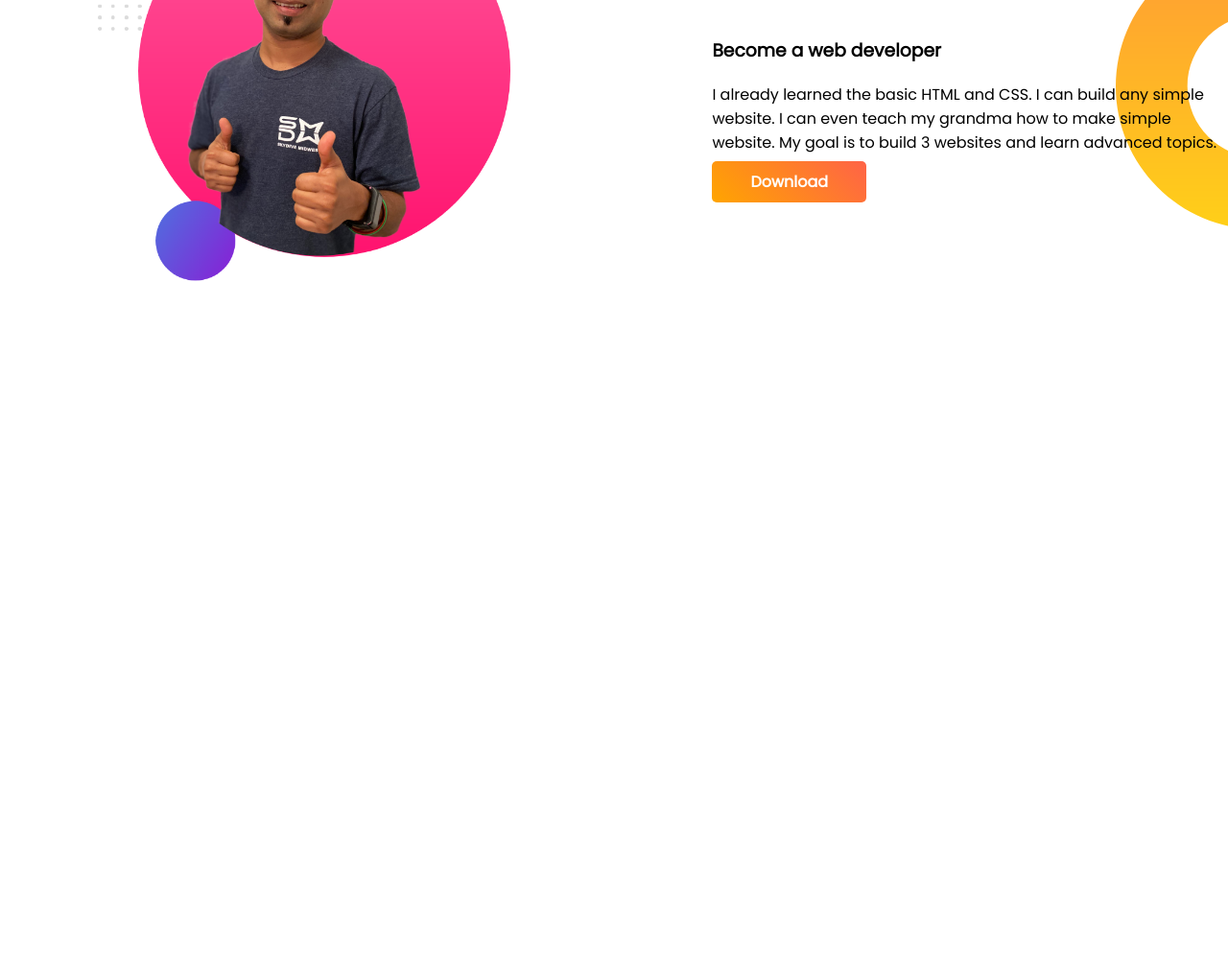
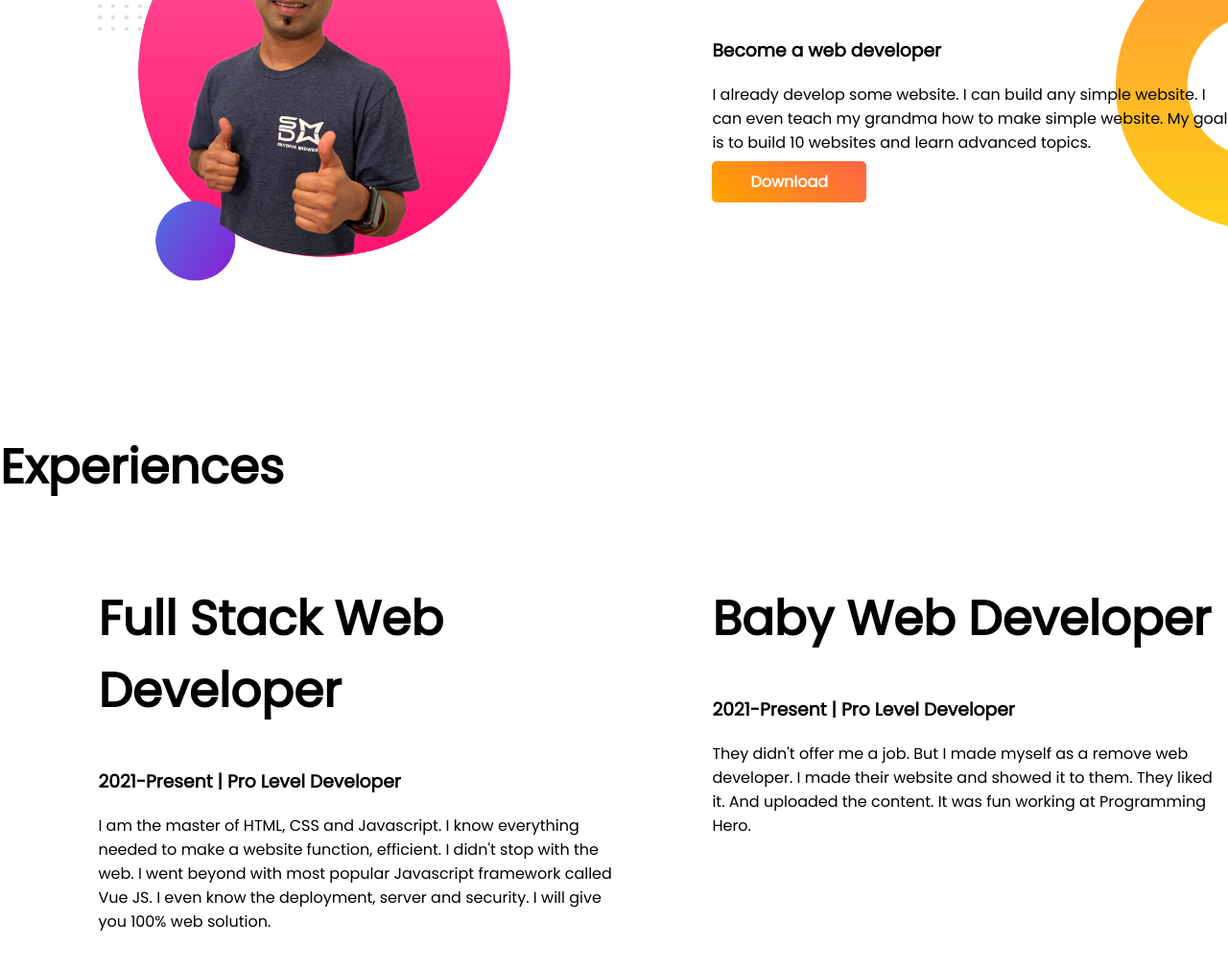
Before and after one commit to Aniksaha-ui/Portfolio, a plain HTML site: page index.html in a window 1280 px wide. Shown: the part 733-1742 px from the top of the page at 96% size. Before the commit the page ends 1183 px from the top, so only its background shows below. Drawn offline with Linux system fonts and the light colour scheme.

Commit message:
basic exprience area done!

```diff
--- a/index.html
+++ b/index.html
@@ -14,7 +14,7 @@
 </head>
 
 <body>
-    <section class="top-banner">
+    <section class="top-banner flexiable-container">
         <div class="half-width">
             <h1>Welcome To</h1>
             <h1><span class="name-color">Anik Saha's</span> World</h1>
@@ -31,21 +31,45 @@
 
     </section>
 
-    <section class="dream-big">
+    <section class="dream-big flexiable-container">
         <div class="half-width">
             <img src="images/jhankar2.png" alt="" />
         </div>
         <div class="half-width">
             <h1>Dream Big</h1>
             <h3>Become a web developer</h3>
-            <p> I already learned the basic HTML and CSS. I can build any simple website. I can even teach my grandma
-                how to make simple website. My goal is to build 3 websites and learn advanced topics.</p>
+            <p> I already develop some website. I can build any simple website. I can even teach my
+                grandma
+                how to make simple website. My goal is to build 10 websites and learn advanced topics.</p>
             <a class="anchor-button" href="https://github.com/Aniksaha-ui" target="_blank">Download</a>
 
         </div>
 
+    </section>
+
+    <section class="experience-area">
+        <h1>Experiences</h1>
+        <div class="flexiable-container">
+            <div class="half-width">
+                <h1>Full Stack Web Developer</h1>
+                <h3>2021-Present | Pro Level Developer</h3>
+                <p>I am the master of HTML, CSS and Javascript. I know everything needed to make a website function,
+                    efficient. I didn't stop with the web. I went beyond with most popular Javascript framework called
+                    Vue
+                    JS. I even know the deployment, server and security. I will give you 100% web solution.</p>
+            </div>
+
+            <div class="half-width">
+                <h1>Baby Web Developer</h1>
+                <h3>2021-Present | Pro Level Developer</h3>
+                <p>They didn't offer me a job. But I made myself as a remove web developer. I made their website and
+                    showed
+                    it to them. They liked it. And uploaded the content. It was fun working at Programming Hero.</p>
+            </div>
+        </div>
 
     </section>
+
 
 
 </body>
--- a/style.css
+++ b/style.css
@@ -11,7 +11,7 @@ h1{
     color: orange;
 }
 
-section{
+.flexiable-container{
      display: flex;
      margin-bottom:150px;
 }
```
